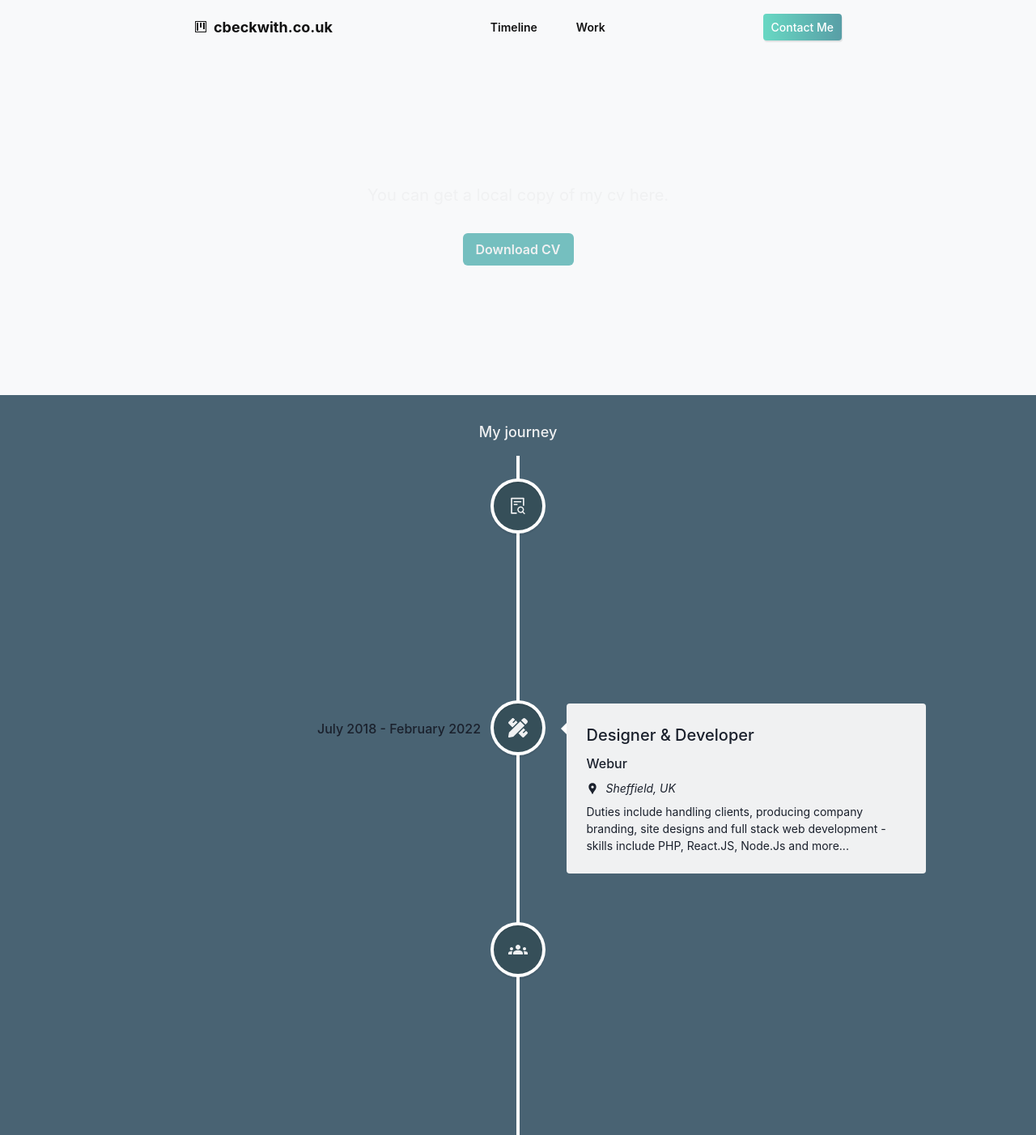
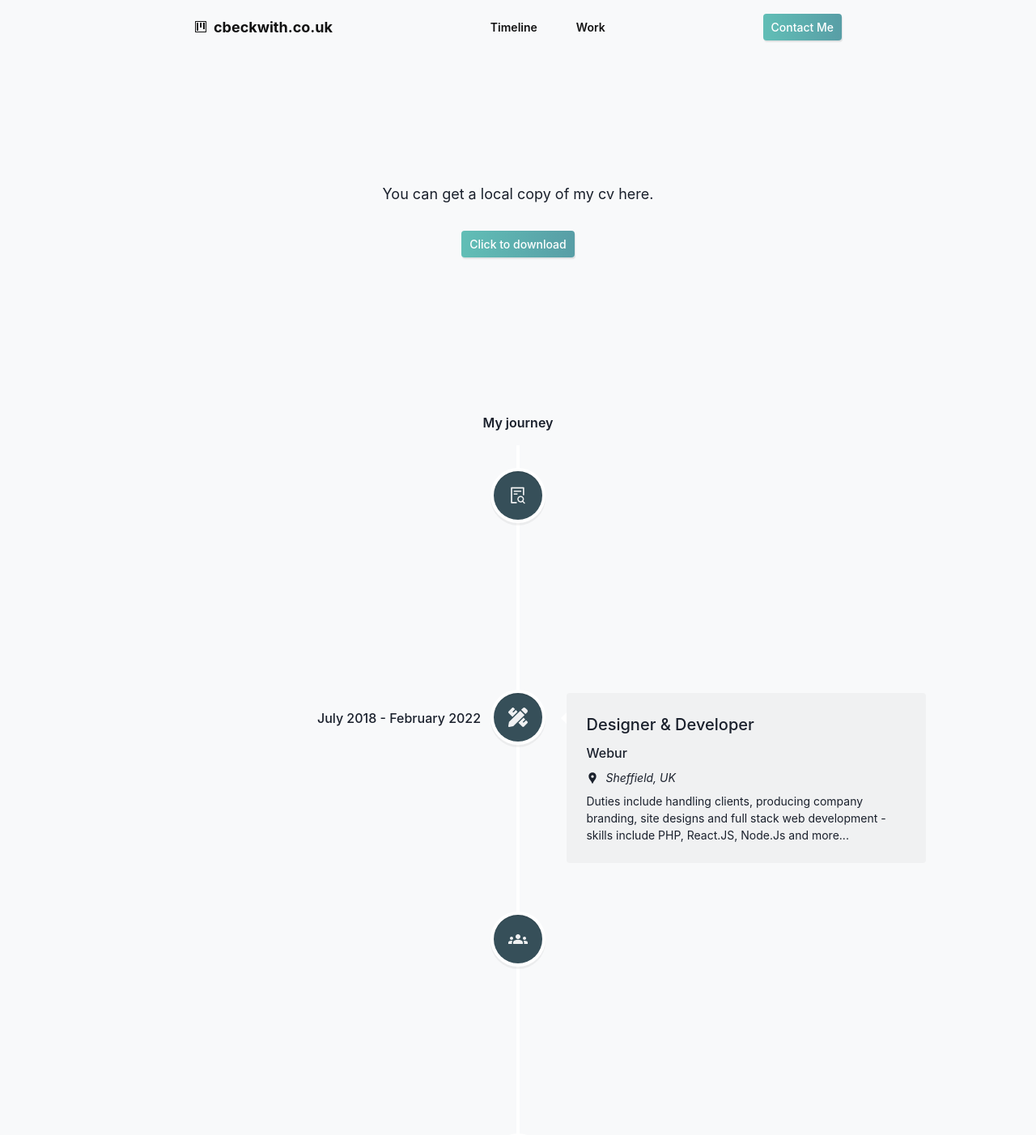
Before and after one commit to 123callumb/callum-beckwith-portfolio, a Next.js app: page /cv-summary in a window 1280 px wide. Shown: the top 1402 px of the page at 81% size. Built offline with nearby package versions, Linux system fonts and the light colour scheme.

Commit message:
nice nice

```diff
--- a/components/Motion/GradientButton.tsx
+++ b/components/Motion/GradientButton.tsx
@@ -3,8 +3,9 @@ import FramerBox from './FramerBox';
 import React from 'react';
 import { Flex, Icon, transition } from '@chakra-ui/react';
 import { TiArrowRight } from 'react-icons/ti';
+import { IconType } from 'react-icons';
 
-export default function GradientButton(props: { href: string, title: string }) {
+export default function GradientButton(props: { href: string, title: string, customIcon?: IconType }) {
     const GradientButton = React.forwardRef((p: any, ref: any) => {
         return (<FramerBox
             flexDir={"column"}
@@ -22,7 +23,7 @@ export default function GradientButton(props: { href: string, title: string }) {
             fontWeight="500"
             variants={{
                 start: {
-                    background: "linear-gradient(to right, #589EA6 0%, #68D8C3  -10%, #589EA6  100%)"
+                    background: "linear-gradient(to right, #589EA6 0%, #61BEB6  0%, #589EA6  100%)"
                 },
                 hover: {
                     background: "linear-gradient(to right, #589EA6 0%, #68D8C3  100%, #589EA6  100%)",
@@ -37,9 +38,9 @@ export default function GradientButton(props: { href: string, title: string }) {
                 <FramerBox
                     variants={{
                         hover: {
-                            paddingRight: '16px',
+                            paddingRight: '20px',
                             transition: {
-                                 delay: 0.2
+                                delay: 0.2
                             }
                         }
                     }}>{props.title}</FramerBox>
@@ -59,7 +60,7 @@ export default function GradientButton(props: { href: string, title: string }) {
                     }}
                     right="0px"
                     top="2px">
-                    <Icon as={TiArrowRight} />
+                    <Icon as={props.customIcon ? props.customIcon : TiArrowRight} />
                 </FramerBox>
             </Flex>
         </FramerBox>);
--- a/components/Work/Summary.tsx
+++ b/components/Work/Summary.tsx
@@ -4,7 +4,7 @@ import FeaturedProject from "../../lib/props/FeaturedProject";
 import ColourPaletteEnum from "../../lib/enums/ColourPaletteEnum";
 import SlideInBox from "../Motion/SlideInBox";
 import ResourceHelper from "../../lib/helpers/ResourceHelper";
-import GradientLink from "../Motion/GradientLink";
+import GradientButton from "../Motion/GradientButton";
 
 export default class Summary extends React.Component<FeaturedProject> {
     constructor(props: FeaturedProject) {
@@ -48,7 +48,7 @@ export default class Summary extends React.Component<FeaturedProject> {
                 </SlideInBox>
                 <Text display={{ base: 'block', md: 'none' }} mt="4" fontWeight="100" fontStyle="italic" fontSize="sm" textAlign="center" w="100%">*It&apos;s recommend to view showcase images via desktop or pinching out to zoom in on a mobile device.*</Text>
                 {this.props.link && <Flex p="2" px="4" textAlign="center" w="100%" alignItems={"center"} justifyContent={"center"}>
-                    <GradientLink href={this.props.link} title="View Live" />
+                    <GradientButton href={this.props.link} title="View Live" />
                 </Flex>}
             </Flex>
         </Container>;
--- a/pages/cv-summary/index.tsx
+++ b/pages/cv-summary/index.tsx
@@ -1,4 +1,4 @@
-import { Box, Button, Container, Icon, Link, Text, VStack } from "@chakra-ui/react";
+import { Box, Button, Container, Flex, Icon, Link, Text, VStack } from "@chakra-ui/react";
 import Layout from "../../components/shared/Layout";
 import { VerticalTimeline } from "react-vertical-timeline-component";
 import 'react-vertical-timeline-component/style.min.css';
@@ -7,34 +7,34 @@ import JobTimelineElement from "../../components/CVSummary/JobTimelineElement";
 import ResourceHelper from "../../lib/helpers/ResourceHelper";
 import ResourceEnum from "../../lib/enums/ResourceEnum";
 import CompanyManager from "../../lib/services/CompanyManager";
+import GradientButton from "../../components/Motion/GradientButton";
+import { FaFileDownload } from "react-icons/fa";
 
 export default function CVSummary() {
     return <Layout>
         <Box textAlign="center" py="40">
-            <Container maxW="6xl" color={ColourPaletteEnum.White}>
-                <Text mb="8" fontSize="xl">
+            <Container maxW="2xl">
+                <Text mb="8" fontSize="lg">
                     You can get a local copy of my cv here.
                 </Text>
-                <Link href={ResourceHelper.CreateResourceURL(ResourceEnum.CV_PDF)} target="_blank">
-                    <Button bgColor="cyanShade1" color={ColourPaletteEnum.White}>Download CV</Button>
-                </Link>
+                <Flex justifyContent={"center"} alignContent={"center"}>
+                    <GradientButton title="Click to download" href={ResourceHelper.CreateResourceURL(ResourceEnum.CV_PDF)} customIcon={FaFileDownload} />
+                </Flex>
             </Container>
         </Box>
-        <Box bgColor="blueShade1">
         <Container maxW="6xl" py="8" pb="12">
-                <Box textAlign={{ lg: 'center', md: 'left' }} mb="4" fontWeight="500" fontSize="lg" color={ColourPaletteEnum.White}>
+            <Box textAlign={{ lg: 'center', md: 'left' }} mb="4" fontWeight="600" fontSize="md">
                 <Text>My journey</Text>
             </Box>
             <VerticalTimeline>
                 {CompanyManager.SoftwareJobs.filter(f => f.ShowInTimeline).map((m, i) => <JobTimelineElement key={i} {...m} />)}
             </VerticalTimeline>
-                <Text my="6" color={ColourPaletteEnum.White} fontWeight="500" fontSize="md" textAlign={{ lg: 'center', md: 'left' }}>
+            <Text my="6" fontWeight="600" fontSize="md" textAlign={{ lg: 'center', md: 'left' }}>
                 Non tech related
             </Text>
             <VerticalTimeline>
                 {CompanyManager.NonSoftwareJobs.filter(f => f.ShowInTimeline).map((m, i) => <JobTimelineElement key={i} {...m} />)}
             </VerticalTimeline>
         </Container>
-        </Box>
-    </Layout>
+    </Layout>;
 }
```
Lines whose indentation alone changed are shown as unchanged.
